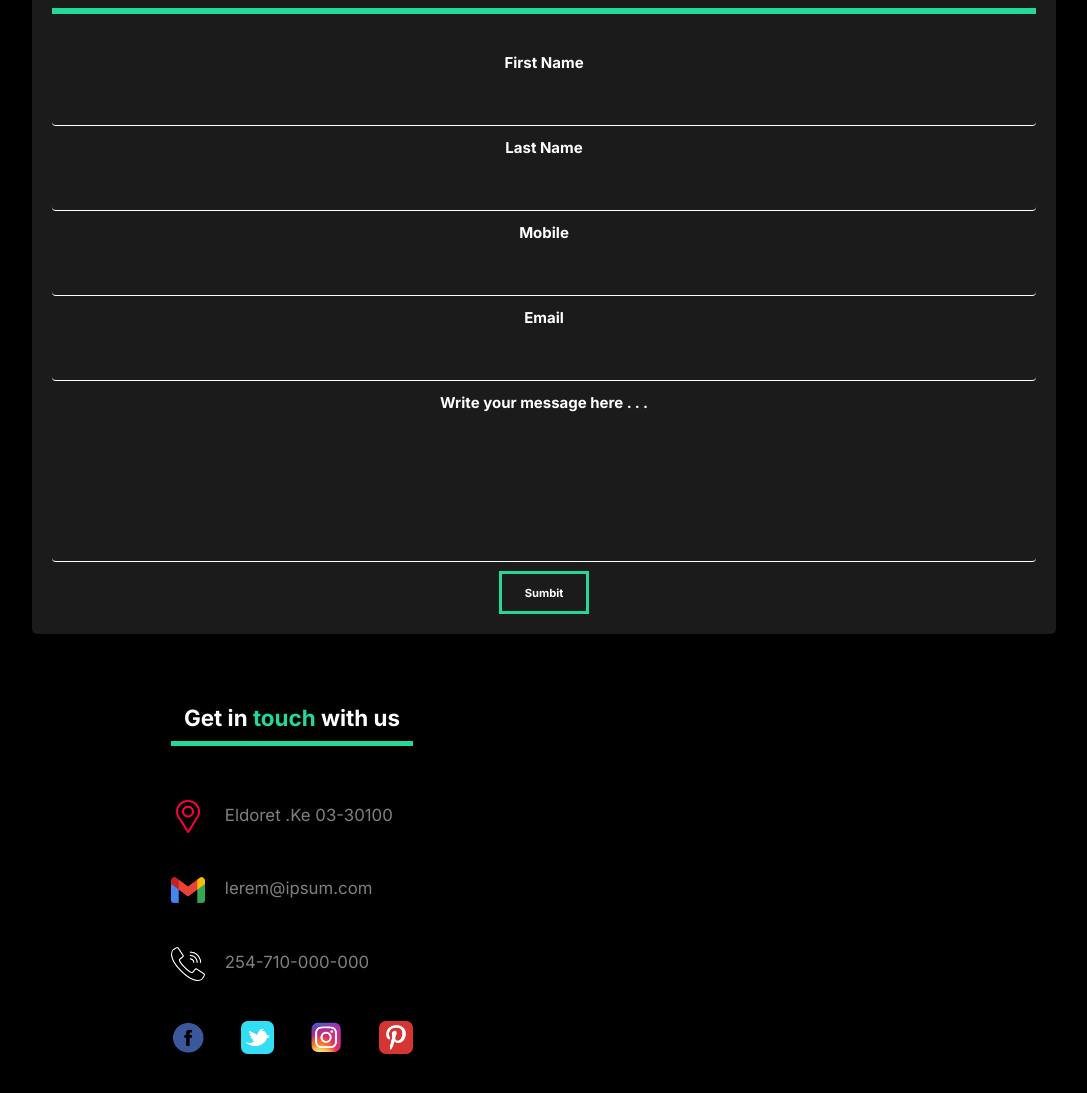
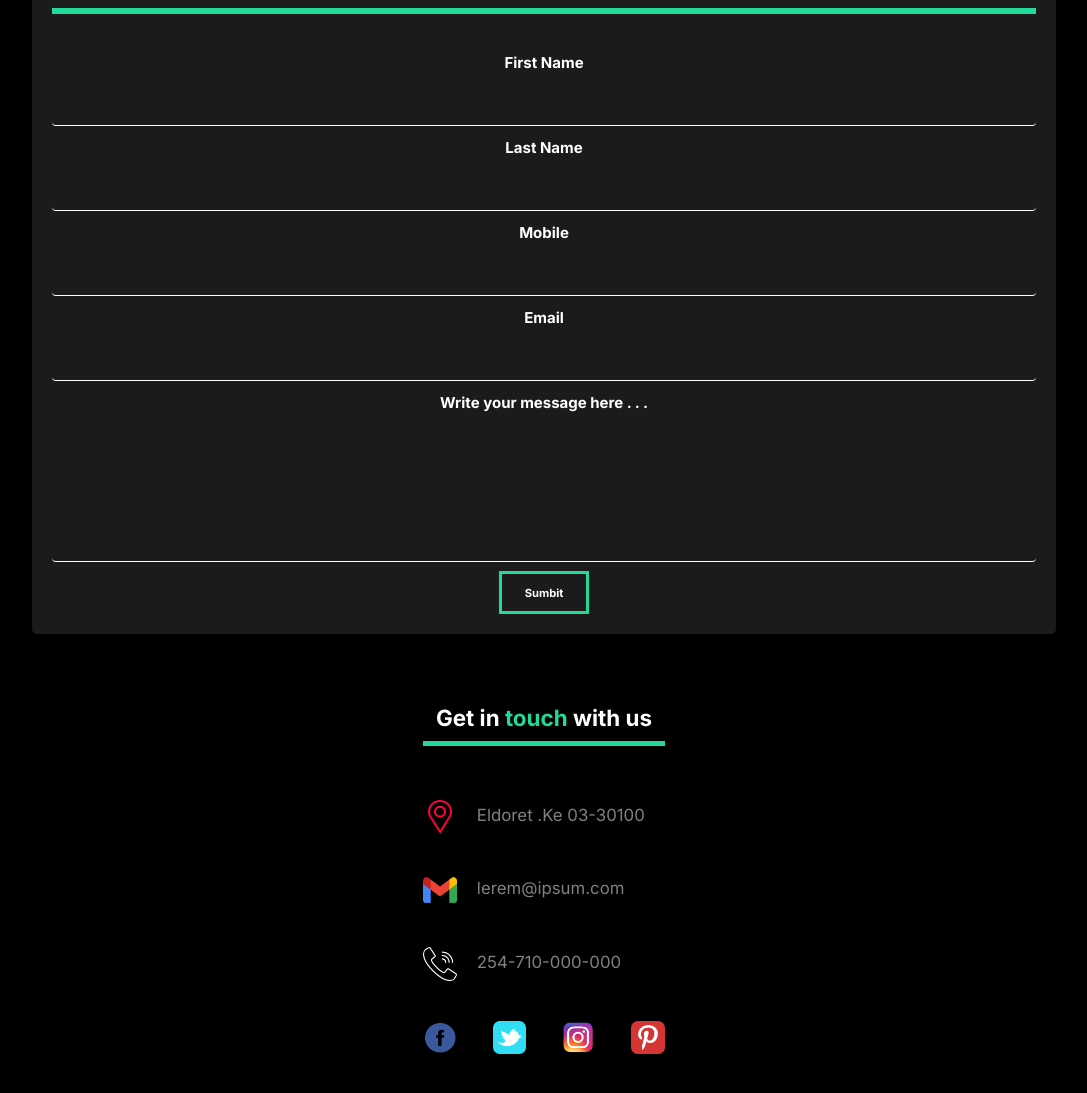
Before and after one commit to HMugera/Capture, a React (Create React App) app: page /contact in a window 1280 px wide. Shown: the part 219-1312 px from the top of the page, without its empty margins (96-1183 px from the left). Built offline with nearby package versions, Linux system fonts and the light colour scheme.

Commit message:
finished setting up contact page

```diff
--- a/src/pages/ContactPage.js
+++ b/src/pages/ContactPage.js
@@ -145,7 +145,6 @@ const ContactStyles = styled(Wrapper)`
 `;
 
 const ContactContainer = styled.div`
-	width: 80vw;
 	padding: 0px 10px;
 `;
 const FormContainer = styled.div`
```
Also changed, not shown: 1 other file (tests, documents, lock files or other folders).
